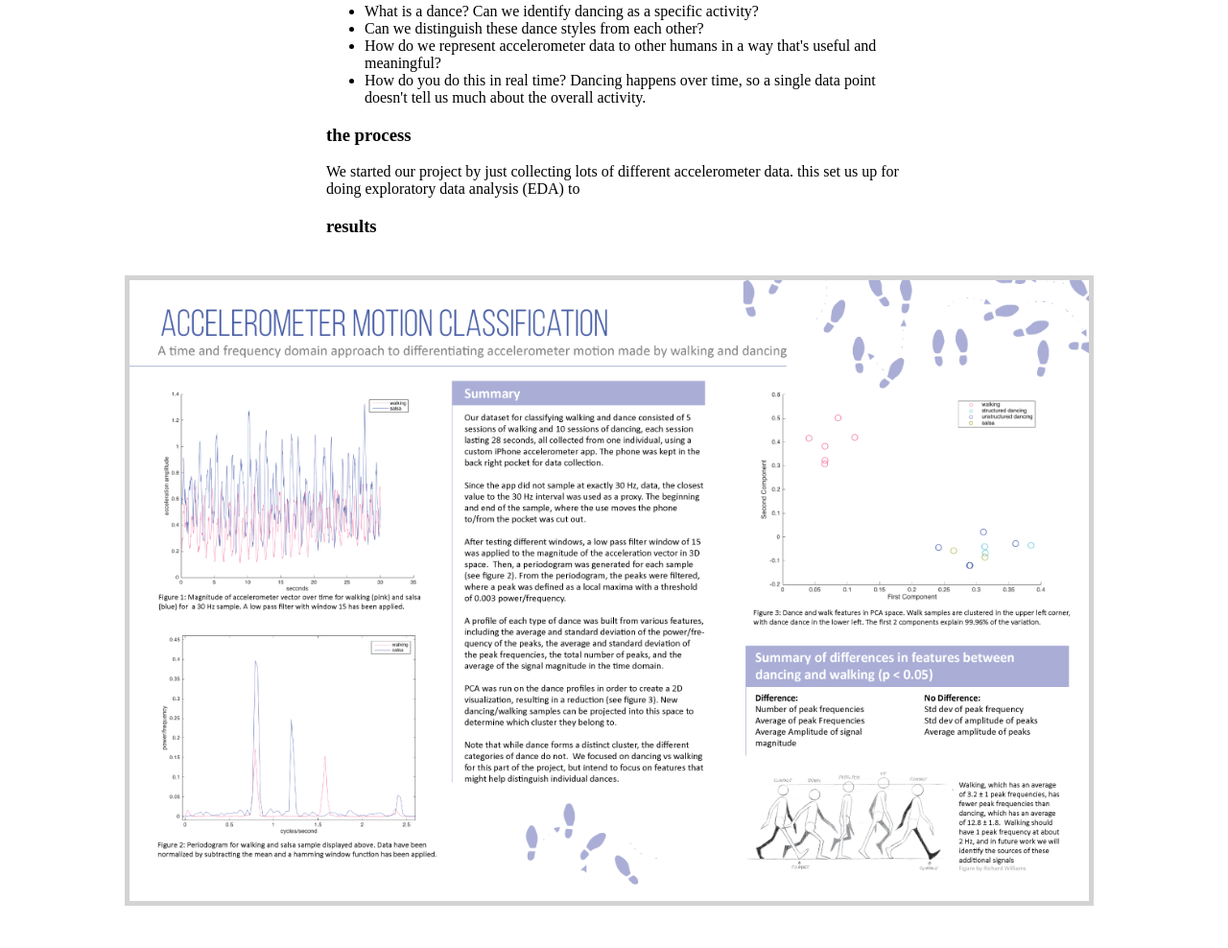
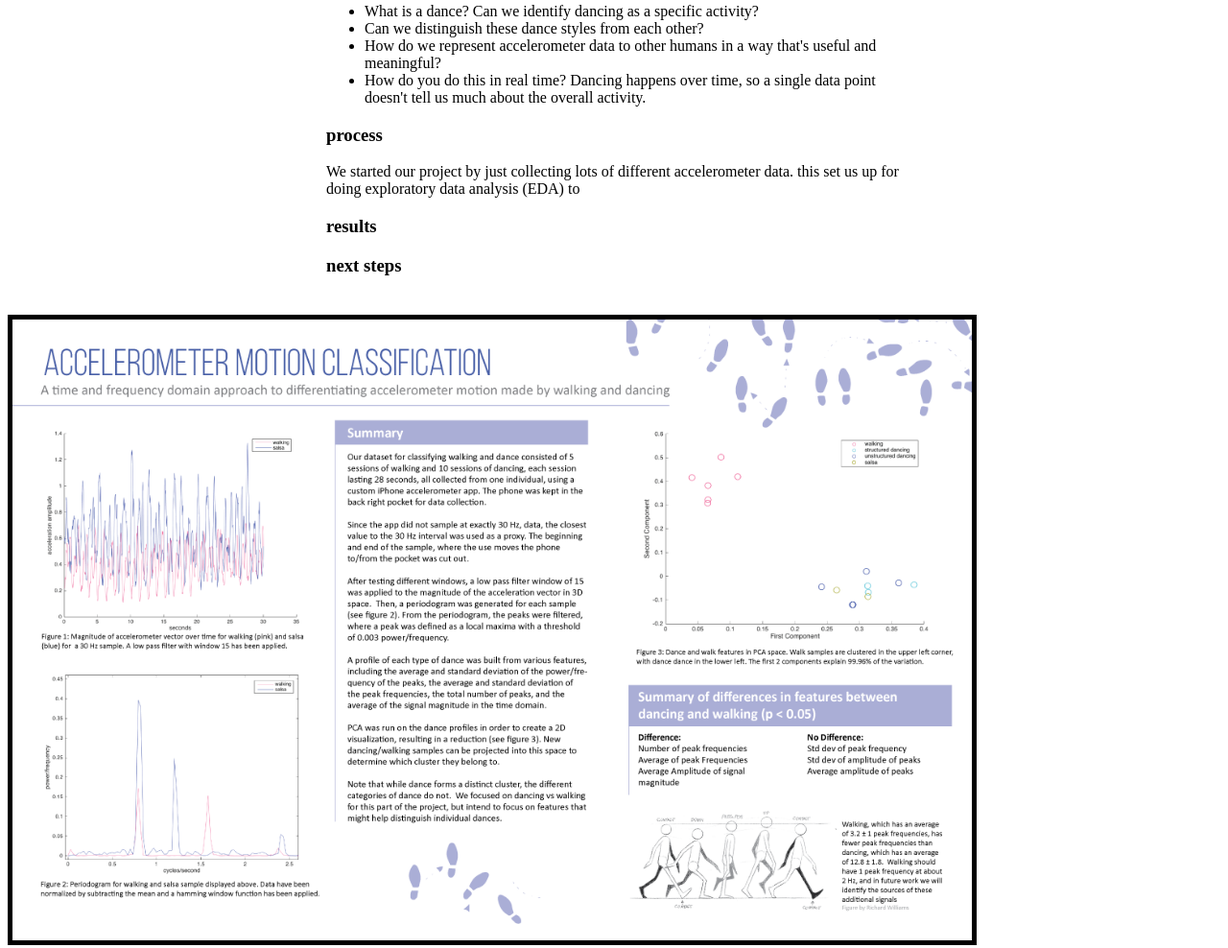
Before and after one commit to ellenvanwyk/sensors-Dance, a plain HTML site: page webpage/index.html in a window 1280 px wide. Shown: the part 330-1318 px from the top of the page at 96% size. Before the commit the page ends 1278 px from the top, so only its background shows below. Drawn offline with Linux system fonts and the light colour scheme; files that its build step writes are made by us from their sources; a script that the page names is missing.

```diff
--- a/webpage/index.html
+++ b/webpage/index.html
@@ -30,14 +30,14 @@
             <li>How do you do this in real time? Dancing happens over time, so a single data point doesn't tell us much about the overall activity.</li>
         </ul>
 
-	    <h3>the process</h3>
+        <h3>process</h3>
         <p>We started our project by just collecting lots of different accelerometer data. this set us up for doing exploratory data analysis (EDA) to </p>
 
         <h3>results</h3>
+
+        <h3>next steps</h3>
     </div>
-	    <div class = 'poster'>
-	    	<img src = 'p1Poster.png' style="width:1000px;height:auto" border="5" ></img>
-	   	<div>
+        	<img src ='assets/img/p1Poster.png' style="width:1000px;height:auto" border="5" />
 
   <script src="js/scripts.js"></script>
 </body>
```
Also changed, not shown: README.md, webpage/assets/css/style.css (renamed from webpage/css/style.css), webpage/assets/img/p1Poster.png (renamed from webpage/p1Poster.png). Lines whose indentation alone changed are shown as unchanged.
